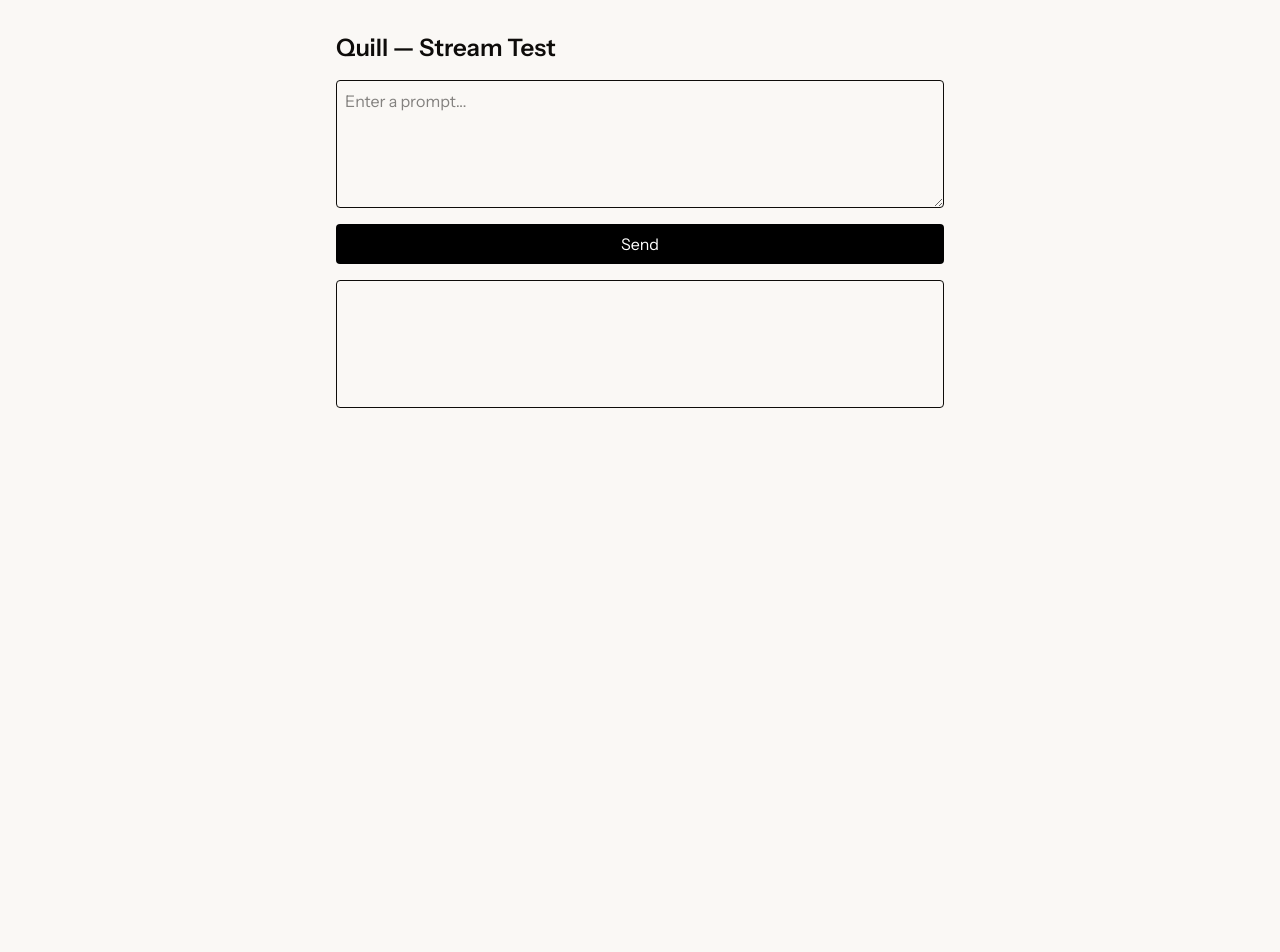
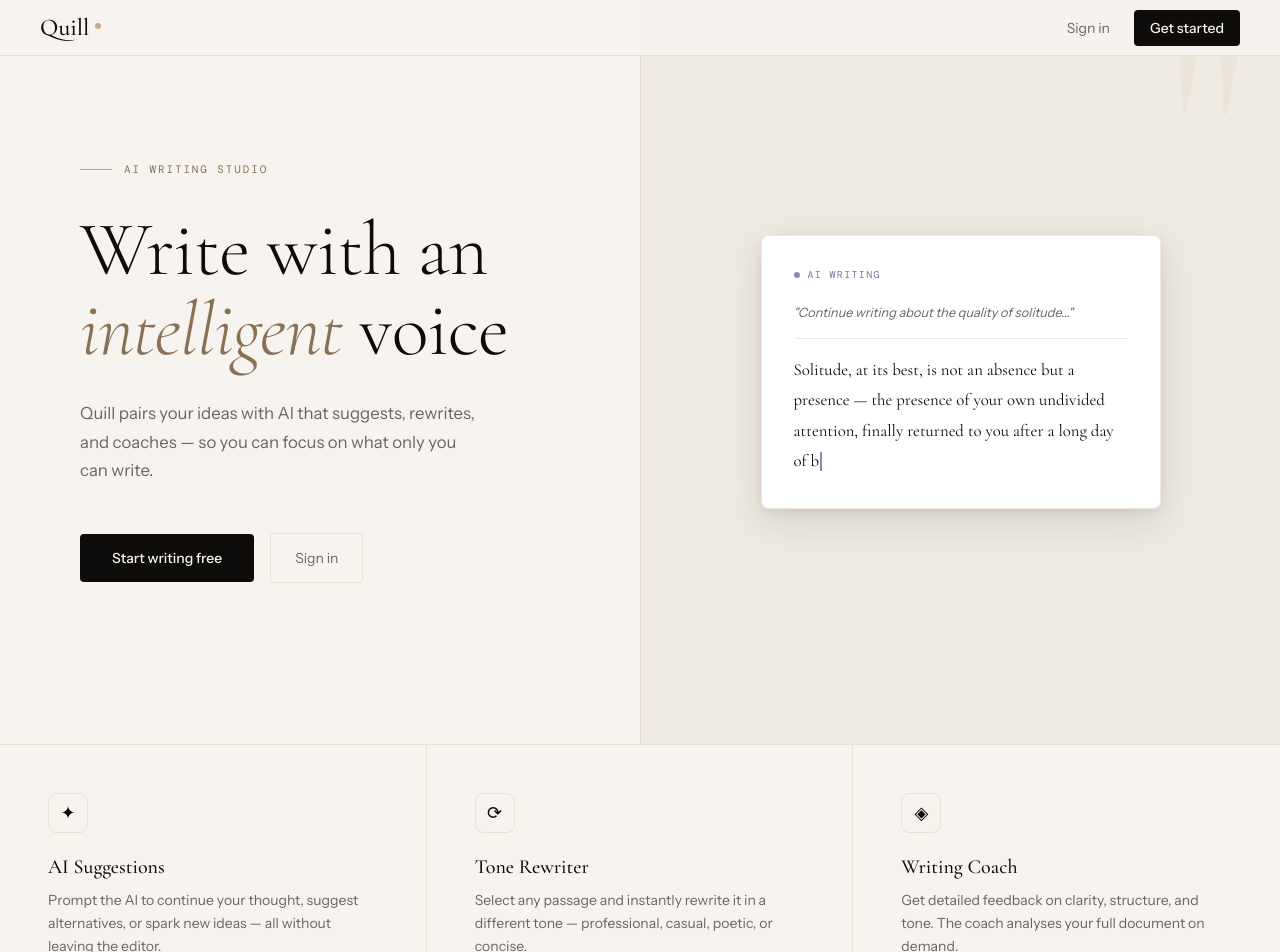
Before and after one commit to atripunoska/quill-ai-writing-studio, a Next.js app: page / in a window 1280 px wide. Shown: the top 952 px of the page. Before the commit the page ends 800 px from the top, so only its background shows below. Built offline with nearby package versions, Linux system fonts and the light colour scheme; a web font is replaced by a local one.

Commit message:
feat: add landing page with hero, streaming demo, features and footer

```diff
--- a/src/app/globals.css
+++ b/src/app/globals.css
@@ -43,3 +43,69 @@
   color: var(--color-ink);
   font-family: var(--font-sans);
 }
+
+/* Landing page layout */
+.landing-hero {
+  min-height: calc(100vh - 56px);
+  display: grid;
+  grid-template-columns: 1fr 1fr;
+  gap: 0;
+}
+
+.hero-left {
+  padding: 5rem 4rem 5rem 5rem;
+  display: flex;
+  flex-direction: column;
+  justify-content: center;
+}
+
+.hero-right {
+  background: var(--color-parchment-warm);
+  border-left: 1px solid var(--color-border);
+  padding: 5rem 4rem;
+  display: flex;
+  align-items: center;
+  justify-content: center;
+  position: relative;
+  overflow: hidden;
+}
+
+.hero-right::before {
+  content: '"';
+  position: absolute;
+  top: -1rem;
+  right: 2rem;
+  font-family: 'Cormorant Garamond', serif;
+  font-size: 18rem;
+  color: rgba(196, 168, 130, 0.1);
+  line-height: 1;
+  pointer-events: none;
+}
+
+.landing-features {
+  display: grid;
+  grid-template-columns: repeat(3, 1fr);
+  gap: 0;
+  border-top: 1px solid var(--color-border);
+}
+
+.feature-card {
+  padding: 3rem;
+  border-right: 1px solid var(--color-border);
+}
+
+.feature-card:last-child {
+  border-right: none;
+}
+
+.streaming-demo {
+  background: var(--color-surface-raised);
+  border: 1px solid var(--color-border);
+  border-radius: 8px;
+  padding: 2rem;
+  max-width: 400px;
+  width: 100%;
+  box-shadow: var(--shadow-lg);
+  position: relative;
+  z-index: 1;
+}
--- a/src/app/page.tsx
+++ b/src/app/page.tsx
@@ -1,53 +1,17 @@
-'use client';
+import Header from '@/components/landing/Header';
+import Hero from '@/components/landing/Hero';
+import Features from '@/components/landing/Features';
+import Footer from '@/components/landing/Footer';
 
-import { useState } from 'react';
-
-export default function Home() {
-  const [prompt, setPrompt] = useState('');
-  const [response, setResponse] = useState('');
-  const [loading, setLoading] = useState(false);
-
-  async function handleStream() {
-    setLoading(true);
-    setResponse('');
-
-    const res = await fetch('/api/stream', {
-      method: 'POST',
-      headers: { 'Content-Type': 'application/json' },
-      body: JSON.stringify({ prompt }),
-    });
-
-    const reader = res.body!.getReader();
-    const decoder = new TextDecoder();
-
-    while (true) {
-      const { done, value } = await reader.read();
-      if (done) break;
-      setResponse((prev) => prev + decoder.decode(value));
-    }
-
-    setLoading(false);
-  }
-
+export default function LandingPage() {
   return (
-    <div className='flex flex-col gap-4 max-w-2xl mx-auto p-8'>
-      <h1 className='text-2xl font-bold'>Quill — Stream Test</h1>
-      <textarea
-        className='border rounded p-2 h-32'
-        placeholder='Enter a prompt...'
-        value={prompt}
-        onChange={(e) => setPrompt(e.target.value)}
-      />
-      <button
-        className='bg-black text-white rounded px-4 py-2'
-        onClick={handleStream}
-        disabled={loading}
-      >
-        {loading ? 'Streaming...' : 'Send'}
-      </button>
-      <div className='border rounded p-4 min-h-32 whitespace-pre-wrap'>
-        {response}
-      </div>
+    <div className='bg-parchment min-h-screen font-sans'>
+      <Header />
+      <main>
+        <Hero />
+        <Features />
+      </main>
+      <Footer />
     </div>
   );
 }
--- /dev/null
+++ b/src/components/landing/Features.tsx
@@ -0,0 +1,21 @@
+import { LANDING_FEATURES } from '@/lib/constants';
+
+export default function Features() {
+  return (
+    <div className='landing-features'>
+      {LANDING_FEATURES.map((feature) => (
+        <div key={feature.title} className='feature-card'>
+          <div className='w-10 h-10 border border-border rounded-lg flex items-center justify-center mb-5 text-lg'>
+            {feature.icon}
+          </div>
+          <h3 className='font-serif text-xl font-medium mb-2'>
+            {feature.title}
+          </h3>
+          <p className='text-sm leading-relaxed text-ink-muted'>
+            {feature.description}
+          </p>
+        </div>
+      ))}
+    </div>
+  );
+}
--- /dev/null
+++ b/src/components/landing/Footer.tsx
@@ -0,0 +1,13 @@
+export default function Footer() {
+  return (
+    <footer className='border-t border-border px-10 py-6 flex items-center justify-between'>
+      <div className='font-serif text-lg font-medium text-ink flex items-center gap-1.5'>
+        Quill
+        <span className='w-1.5 h-1.5 rounded-full bg-quill inline-block mb-1' />
+      </div>
+      <p className='font-mono text-[0.62rem] text-ink-ghost tracking-widest uppercase'>
+        Built with Next.js · Anthropic · Tiptap
+      </p>
+    </footer>
+  );
+}
--- /dev/null
+++ b/src/components/landing/Header.tsx
@@ -0,0 +1,26 @@
+import Link from 'next/link';
+
+export default function Header() {
+  return (
+    <header className='fixed top-0 left-0 right-0 z-50 flex items-center justify-between px-10 h-14 bg-parchment/85 backdrop-blur-md border-b border-border'>
+      <div className='font-serif text-2xl font-medium text-ink flex items-center gap-1.5'>
+        Quill
+        <span className='w-1.5 h-1.5 rounded-full bg-quill inline-block mb-1' />
+      </div>
+      <div className='flex items-center gap-2'>
+        <Link
+          href='/sign-in'
+          className='text-sm text-ink-muted hover:text-ink transition-colors px-4 py-2'
+        >
+          Sign in
+        </Link>
+        <Link
+          href='/sign-up'
+          className='text-sm font-medium px-4 py-2 bg-ink text-parchment rounded hover:bg-ink-soft transition-colors'
+        >
+          Get started
+        </Link>
+      </div>
+    </header>
+  );
+}
--- /dev/null
+++ b/src/components/landing/Hero.tsx
@@ -0,0 +1,46 @@
+import Link from 'next/link';
+import StreamingDemo from './StreamingDemo';
+
+export default function Hero() {
+  return (
+    <div className='landing-hero'>
+      <div className='hero-left'>
+        <div className='flex items-center gap-3 mb-8'>
+          <div className='w-8 h-px bg-quill' />
+          <span className='font-mono text-[0.68rem] tracking-[0.18em] uppercase text-quill-deep'>
+            AI Writing Studio
+          </span>
+        </div>
+        <h1
+          className='font-serif font-light leading-[1.05] tracking-[-0.01em] text-ink mb-7'
+          style={{ fontSize: 'clamp(3.5rem, 6vw, 5.5rem)' }}
+        >
+          Write with an <em className='italic text-quill-deep'>intelligent</em>{' '}
+          voice
+        </h1>
+        <p className='text-[1.05rem] leading-[1.7] text-ink-muted max-w-[400px] mb-12'>
+          Quill pairs your ideas with AI that suggests, rewrites, and coaches —
+          so you can focus on what only you can write.
+        </p>
+        <div className='flex items-center gap-4'>
+          <Link
+            href='/sign-up'
+            className='text-sm font-medium px-8 py-3.5 bg-ink text-parchment rounded hover:bg-ink-soft transition-all hover:-translate-y-px hover:shadow-md'
+          >
+            Start writing free
+          </Link>
+          <Link
+            href='/sign-in'
+            className='text-sm px-6 py-3.5 border border-border text-ink-muted rounded hover:text-ink hover:border-border-strong transition-all'
+          >
+            Sign in
+          </Link>
+        </div>
+      </div>
+
+      <div className='hero-right'>
+        <StreamingDemo />
+      </div>
+    </div>
+  );
+}
--- /dev/null
+++ b/src/components/landing/StreamingDemo.tsx
@@ -0,0 +1,46 @@
+'use client';
+
+import { STREAMING_DEMO_LINES } from '@/lib/constants';
+import { useEffect, useRef, useState } from 'react';
+
+export default function StreamingDemo() {
+  const [text, setText] = useState('');
+  const lineIdx = useRef(0);
+  const charIdx = useRef(0);
+
+  useEffect(() => {
+    function typeNext() {
+      const currentLine = STREAMING_DEMO_LINES[lineIdx.current];
+      if (charIdx.current < currentLine.length) {
+        setText(currentLine.slice(0, ++charIdx.current));
+        setTimeout(typeNext, 28 + Math.random() * 20);
+      } else {
+        setTimeout(() => {
+          lineIdx.current = (lineIdx.current + 1) % STREAMING_DEMO_LINES.length;
+          charIdx.current = 0;
+          setText('');
+          typeNext();
+        }, 3000);
+      }
+    }
+    typeNext();
+  }, []);
+
+  return (
+    <div className='streaming-demo'>
+      <div className='flex items-center gap-2 mb-5'>
+        <div className='w-1.5 h-1.5 rounded-full bg-ai-glow animate-pulse' />
+        <span className='font-mono text-[0.62rem] tracking-[0.14em] uppercase text-ai-glow'>
+          AI Writing
+        </span>
+      </div>
+      <p className='text-[0.8rem] text-ink-muted italic mb-4 pb-4 border-b border-border'>
+        &quot;Continue writing about the quality of solitude...&quot;
+      </p>
+      <p className='font-serif text-[1.05rem] leading-[1.8] text-ink min-h-[80px]'>
+        {text}
+        <span className='inline-block w-0.5 h-[1.1em] bg-ai-glow ml-px align-text-bottom animate-pulse' />
+      </p>
+    </div>
+  );
+}
--- a/src/lib/constants.ts
+++ b/src/lib/constants.ts
@@ -1,2 +1,30 @@
+export const REWRITE_TONES = ['Professional', 'Casual', 'Poetic', 'Concise'];
+
 export const AI_MODEL = 'claude-sonnet-4-5';
-export const REWRITE_TONES = ['Professional', 'Casual', 'Poetic', 'Concise'];
+
+export const STREAMING_DEMO_LINES = [
+  'Solitude, at its best, is not an absence but a presence — the presence of your own undivided attention, finally returned to you after a long day of being parcelled out to others.',
+  'There is a particular quality of light in the early morning that feels borrowed from somewhere else, softer than it has any right to be, as if the day has not yet committed to being the day.',
+  'The silence before the city wakes is not empty — it hums with a low, almost geological patience, as though the ground itself is deciding whether to hold the weight of another ordinary day.',
+];
+
+export const LANDING_FEATURES = [
+  {
+    icon: '✦',
+    title: 'AI Suggestions',
+    description:
+      'Prompt the AI to continue your thought, suggest alternatives, or spark new ideas — all without leaving the editor.',
+  },
+  {
+    icon: '⟳',
+    title: 'Tone Rewriter',
+    description:
+      'Select any passage and instantly rewrite it in a different tone — professional, casual, poetic, or concise.',
+  },
+  {
+    icon: '◈',
+    title: 'Writing Coach',
+    description:
+      'Get detailed feedback on clarity, structure, and tone. The coach analyses your full document on demand.',
+  },
+];
```
